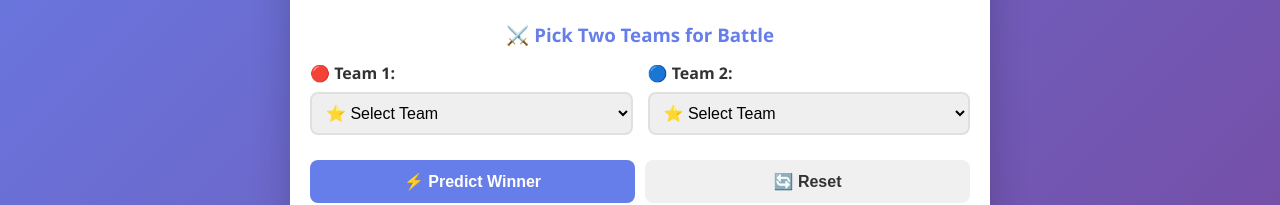
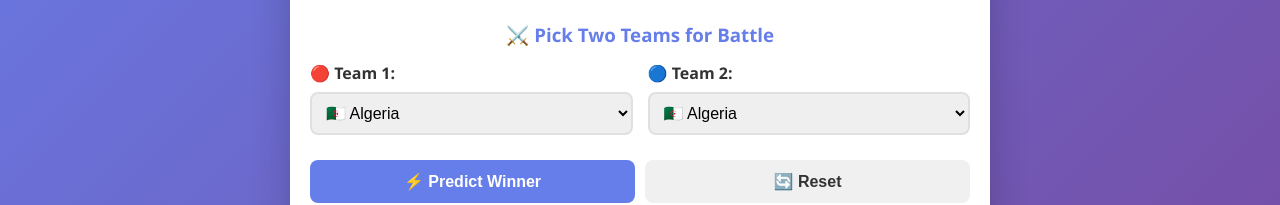
Before and after one commit to diaba/can-2026-prediction, a plain HTML site: page index.html in a window 1280 px wide. Shown: the part 396-601 px from the top of the page. Drawn offline with Linux system fonts and the light colour scheme.

Commit message:
Update all teams to prediction

```diff
--- a/index.html
+++ b/index.html
@@ -6,7 +6,7 @@
     <meta name="viewport" content="width=device-width, initial-scale=1.0">
     <title>Can winner prediction</title>
     <script src="https://cdn.jsdelivr.net/npm/@tensorflow/tfjs"></script>
-  <link rel="stylesheet" href="style.css">
+    <link rel="stylesheet" href="style.css">
 </head>
 
 <body>
@@ -28,7 +28,13 @@
                 <div class="team-input">
                     <label for="team1">🔴 Team 1:</label>
                     <select id="team1">
-                        <option value="">⭐ Select Team</option>
+
+                    </select>
+                </div>
+                <div class="team-input">
+                    <label for="team2">🔵 Team 2:</label>
+                    <select id="team2">
+                        <!-- <option value="">⭐ Select Team</option>
                         <option value="Egypt">🇪🇬 Egypt</option>
                         <option value="Senegal">🇸🇳 Senegal</option>
                         <option value="Morocco">🇲🇦 Morocco</option>
@@ -36,21 +42,7 @@
                         <option value="Algeria">🇩🇿 Algeria</option>
                         <option value="Nigeria">🇳🇬 Nigeria</option>
                         <option value="Ivory Coast">🇨🇮 Ivory Coast</option>
-                        <option value="Mali">🇲🇱 Mali</option>
-                    </select>
-                </div>
-                <div class="team-input">
-                    <label for="team2">🔵 Team 2:</label>
-                    <select id="team2">
-                        <option value="">⭐ Select Team</option>
-                        <option value="Egypt">🇪🇬 Egypt</option>
-                        <option value="Senegal">🇸🇳 Senegal</option>
-                        <option value="Morocco">🇲🇦 Morocco</option>
-                        <option value="Cameroon">🇨🇲 Cameroon</option>
-                        <option value="Algeria">🇩🇿 Algeria</option>
-                        <option value="Nigeria">🇳🇬 Nigeria</option>
-                        <option value="Ivory Coast">🇨🇮 Ivory Coast</option>
-                        <option value="Mali">🇲🇱 Mali</option>
+                        <option value="Mali">🇲🇱 Mali</option> -->
                     </select>
                 </div>
             </div>
--- a/scritpt.js
+++ b/scritpt.js
@@ -3,37 +3,36 @@
 
 // Team statistics data (Wins, Draws, Losses, Goals Scored)
 const teamData = {
-  Algeria: { features: [4, 2, 0, 11], strength: 0.88 },
-  Angola: { features: [3, 2, 1, 8], strength: 0.65 },
-  Benin: { features: [3, 1, 2, 7], strength: 0.58 },
-  Botswana: { features: [2, 2, 2, 5], strength: 0.52 },
-  Burkina_Faso: { features: [4, 1, 1, 10], strength: 0.79 },
-  Cameroon: { features: [4, 2, 0, 12], strength: 0.84 },
-  Comoros: { features: [4, 1, 1, 10], strength: 0.68 },
-  DR_Congo: { features: [4, 0, 2, 9], strength: 0.72 },
-  Egypt: { features: [6, 0, 0, 16], strength: 0.88 },
-  Equatorial_Guinea: { features: [3, 2, 1, 7], strength: 0.61 },
-  Gabon: { features: [3, 1, 2, 7], strength: 0.63 },
-  Ivory_Coast: { features: [3, 2, 1, 9], strength: 0.82 },
-  Mali: { features: [4, 1, 1, 11], strength: 0.75 },
-  Morocco: { features: [6, 0, 0, 20], strength: 0.92 },
-  Mozambique: { features: [2, 2, 2, 6], strength: 0.48 },
-  Nigeria: { features: [4, 1, 1, 14], strength: 0.86 },
-  Senegal: { features: [4, 2, 0, 12], strength: 0.89 },
-  South_Africa: { features: [3, 2, 1, 10], strength: 0.78 },
-  Sudan: { features: [3, 1, 2, 7], strength: 0.55 },
-  Tanzania: { features: [2, 2, 2, 5], strength: 0.45 },
-  Tunisia: { features: [4, 0, 2, 9], strength: 0.81 },
-  Uganda: { features: [2, 3, 1, 6], strength: 0.51 },
-  Zambia: { features: [3, 1, 2, 10], strength: 0.69 },
-  Zimbabwe: { features: [2, 3, 1, 8], strength: 0.5 },
+  Algeria: { features: [4, 2, 0, 11], strength: 0.88, flag: "🇩🇿" },
+  Angola: { features: [3, 2, 1, 8], strength: 0.65, flag: "🇦🇴" },
+  Benin: { features: [3, 1, 2, 7], strength: 0.58, flag: "🇧🇯" },
+  Botswana: { features: [2, 2, 2, 5], strength: 0.52, flag: "🇧🇼" },
+  Burkina_Faso: { features: [4, 1, 1, 10], strength: 0.79, flag: "🇧🇫" },
+  Cameroon: { features: [4, 2, 0, 12], strength: 0.84, flag: "🇨🇲" },
+  Comoros: { features: [4, 1, 1, 10], strength: 0.68, flag: "🇰🇲" },
+  DR_Congo: { features: [4, 0, 2, 9], strength: 0.72, flag: "🇨🇩" },
+  Egypt: { features: [6, 0, 0, 16], strength: 0.88, flag: "🇪🇬" },
+  Equatorial_Guinea: { features: [3, 2, 1, 7], strength: 0.61, flag: "🇬🇶" },
+  Gabon: { features: [3, 1, 2, 7], strength: 0.63, flag: "🇬🇦" },
+  Ivory_Coast: { features: [3, 2, 1, 9], strength: 0.82, flag: "🇨🇮" },
+  Mali: { features: [4, 1, 1, 11], strength: 0.75, flag: "🇲🇱" },
+  Morocco: { features: [6, 0, 0, 20], strength: 0.92, flag: "🇲🇦" },
+  Mozambique: { features: [2, 2, 2, 6], strength: 0.48, flag: "🇲🇿" },
+  Nigeria: { features: [4, 1, 1, 14], strength: 0.86, flag: "🇳🇬" },
+  Senegal: { features: [4, 2, 0, 12], strength: 0.89, flag: "🇸🇳" },
+  South_Africa: { features: [3, 2, 1, 10], strength: 0.78, flag: "🇿🇦" },
+  Sudan: { features: [3, 1, 2, 7], strength: 0.55, flag: "🇸🇩" },
+  Tanzania: { features: [2, 2, 2, 5], strength: 0.45, flag: "🇹🇿" },
+  Tunisia: { features: [4, 0, 2, 9], strength: 0.81, flag: "🇹🇳" },
+  Uganda: { features: [2, 3, 1, 6], strength: 0.51, flag: "🇺🇬" },
+  Zambia: { features: [3, 1, 2, 10], strength: 0.69, flag: "🇿🇲" },
+  Zimbabwe: { features: [2, 3, 1, 8], strength: 0.5, flag: "🇿🇼" },
 };
 
 // CAN 2026 Group Stage Format
 const groupStage = {
   "Group A": ["Egypt", "Senegal", "Mali", "Cameroon"],
   "Group B": ["Morocco", "Nigeria", "Algeria", "Ivory Coast"],
-  "Group B": ["Egypt", "South Africa", "Angola", "Zimbabwe"],
   "Group C": ["Nigeria", "Tunisia", "Uganda", "Tanzania"],
   "Group D": ["Senegal", "DR Congo", "Benin", "Botswana"],
   "Group E": ["Algeria", "Burkina Faso", "Equatorial Guinea", "Sudan"],
@@ -57,9 +56,38 @@ function generateMatches() {
     }
   }
 }
-
 generateMatches();
 
+// add dom elements for group stage matches
+// get element id team1 from DOM
+const team1Element = document.getElementById("team1");
+const team2Element = document.getElementById("team2");
+
+// Populate team selection dropdowns
+function populateTeamDropdowns() {
+  const teams = Object.keys(teamData).sort();
+
+  teams.forEach((team) => {
+    const teamNameFormatted = team.replace(/_/g, " ");
+    const teamFlag = teamData[team].flag;
+    const optionText = `${teamFlag} ${teamNameFormatted}`;
+
+    // Create option for the first dropdown
+    const option1 = document.createElement("option");
+    option1.value = team;
+    option1.textContent = optionText;
+    if (team1Element) team1Element.appendChild(option1);
+
+    // Create option for the second dropdown
+    const option2 = document.createElement("option");
+    option2.value = team;
+    option2.textContent = optionText;
+    if (team2Element) team2Element.appendChild(option2);
+  });
+}
+populateTeamDropdowns();
+
+// TensorFlow.js model variables
 let model;
 let isModelTrained = false;
 
@@ -76,19 +104,19 @@ async function initializeModel() {
   model = tf.sequential({
     layers: [
       tf.layers.dense({
-        inputShape: [4],
-        units: 16,
+        inputShape: [9], // Optimized for 9 features
+        units: 32, // Increased units to handle more complex input
         activation: "relu",
         kernelInitializer: "heNormal",
       }),
       tf.layers.dropout({ rate: 0.2 }),
       tf.layers.dense({
-        units: 8,
+        units: 16,
         activation: "relu",
         kernelInitializer: "heNormal",
       }),
       tf.layers.dense({
-        units: 4,
+        units: 8,
         activation: "relu",
         kernelInitializer: "heNormal",
       }),
```
